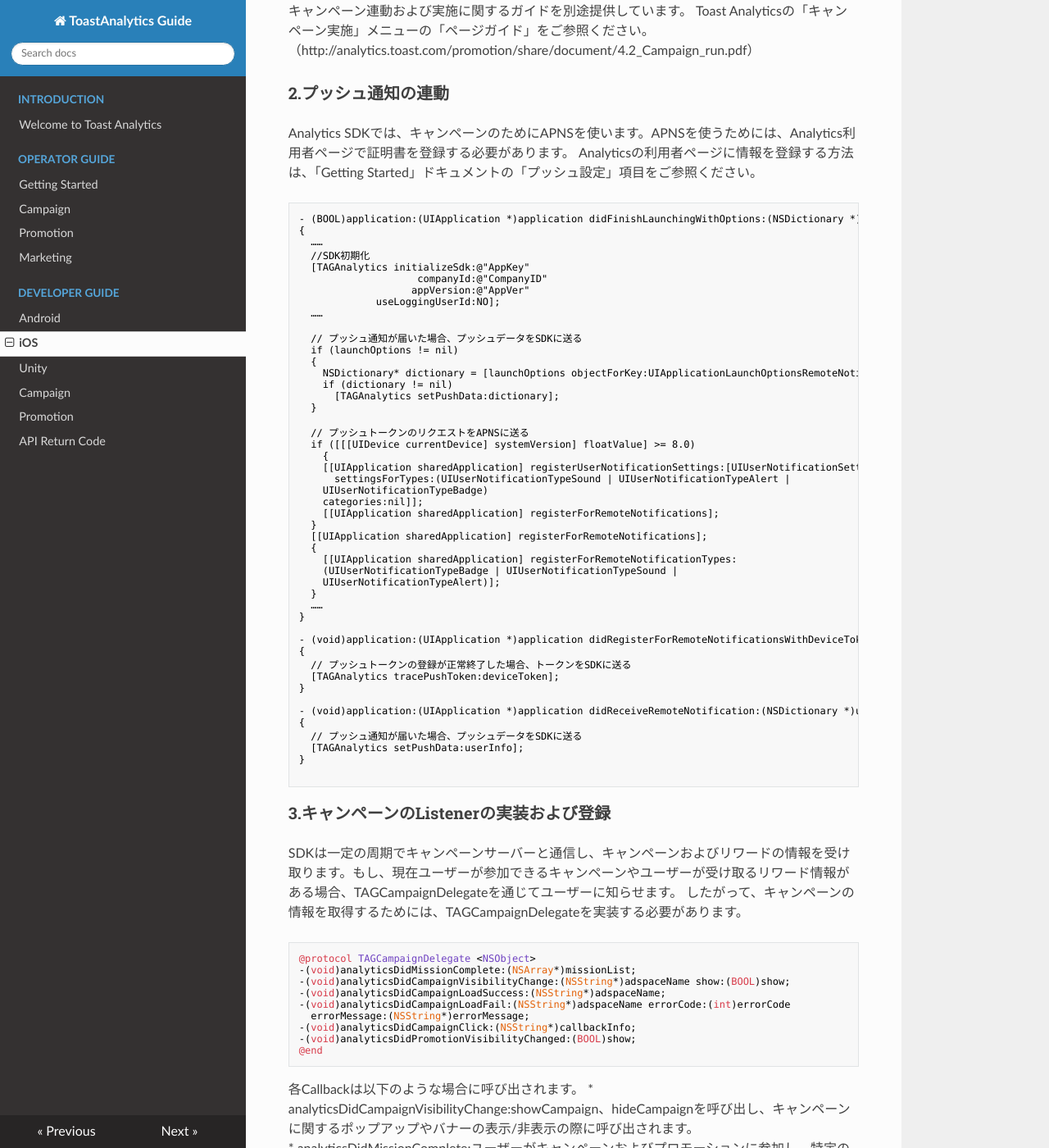
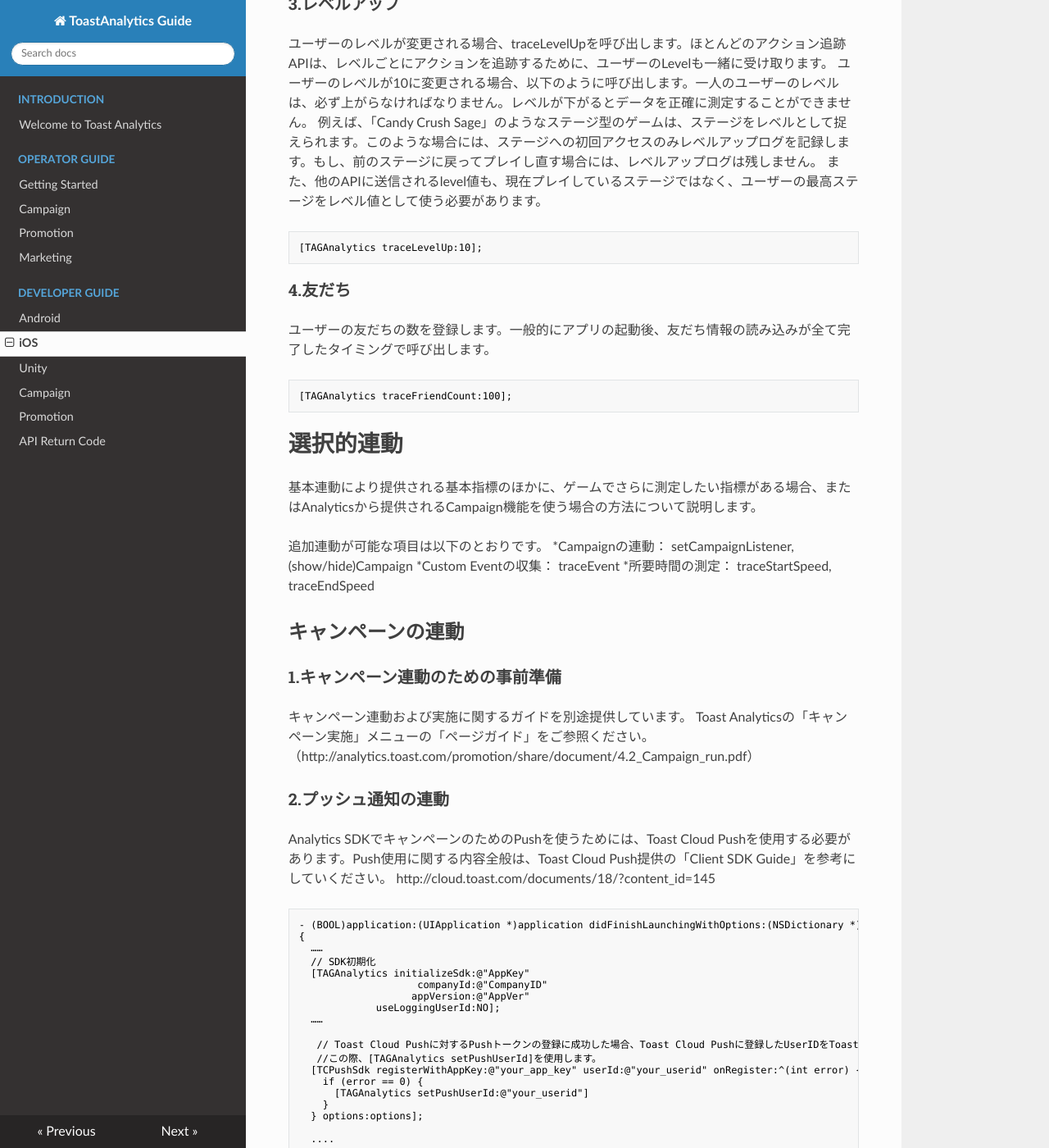
Before and after one commit to ToastAnalytics/ToastAnalytics_JA, an MkDocs documentation site: the page built from docs/Developer/5. iOS Developer Guide.md, in a window 1280 px wide and 1400 px high, scrolled down 5288 px. Shown: the whole window at 82% size. Built offline with MkDocs 1.6.1, drawn with Linux system fonts in a browser that asks for light colours; nearby versions of some CDN libraries; old or Windows-style settings are respelled for this version of MkDocs; some of the changed text lies outside the part shown.

Commit message:
Update 5. iOS Developer Guide.md

````diff
--- a/docs/Developer/5. iOS Developer Guide.md
+++ b/docs/Developer/5. iOS Developer Guide.md
@@ -14,6 +14,55 @@
 ###ライブラリのdependency設定
 ダウンロードしたTAGAnalytics.hファイルをプロジェクトに含め、llibTAGAnalytics.aファイルを「Linked Frameworks and Libraries」に加えます。「AdSuppert.framework」、「libsqlite3.dylib」、「CoreTelephony.framework」も追加します。
 ![ライブラリのリンク](https://raw.githubusercontent.com/ToastAnalytics/ToastAnalytics_JA/master/docs/Developer/images/pg_ios_001.png)
+
+##iOS9 ATSの設定
+iOS9から、ATS（App Transport Security）機能が追加されました。
+アプリからhttp,httpsにアクセスするドメインに対する設定が必要です。
+XCode7以上でビルドする場合にのみ該当します。詳細は、Appleドキュメントを参考にしてください。
+(https://developer.apple.com/library/prerelease/ios/technotes/App-Transport-Security-Technote/)
+
+Toast Analyticsでは、下記2つのドメインにアクセスします。
+- *.toast.com : ログ収集サーバー
+- *.toastoven.net : Campaignで使うイメージサーバー
+
+アプリのInfo.plistファイルに次の内容を追加する必要があります。
+
+```xml
+<key>NSAppTransportSecurity</key>
+<dict>
+	<key>NSExceptionDomains</key>
+	<dict>
+		<key>toastoven.net</key>
+		<dict>
+			<key>NSExceptionRequiresForwardSecrecy</key>
+			<false/>
+			<key>NSExceptionAllowsInsecureHTTPLoads</key>
+			<true/>
+			<key>NSIncludesSubdomains</key>
+			<true/>
+		</dict>
+		<key>toast.com</key>
+		<dict>
+			<key>NSExceptionRequiresForwardSecrecy</key>
+			<false/>
+			<key>NSExceptionAllowsInsecureHTTPLoads</key>
+			<true/>
+			<key>NSIncludesSubdomains</key>
+			<true/>
+		</dict>
+	</dict>
+</dict>
+```
+
+特定ドメインではない全てのドメインへのアクセスを許容するには、上記ではなく下記の内容を追加してください。
+
+```xml
+<key>NSAppTransportSecurity</key>
+<dict>
+    <key>NSAllowsArbitraryLoads</key>
+    <true/>
+</dict>
+```
 
 #必須連動
 基本的な統計データの収集のために、必ず連動しなければならないAPIです。必須連動項目を実装することで、ほとんどのデータを閲覧できます。
@@ -190,55 +239,33 @@ Toast Analyticsの「キャンペーン実施」メニューの「ページガ
 （http://analytics.toast.com/promotion/share/document/4.2_Campaign_run.pdf）
 
 ###2.プッシュ通知の連動
-Analytics SDKでは、キャンペーンのためにAPNSを使います。APNSを使うためには、Analytics利用者ページで証明書を登録する必要があります。
-Analyticsの利用者ページに情報を登録する方法は、「Getting Started」ドキュメントの「プッシュ設定」項目をご参照ください。
-
+Analytics SDKでキャンペーンのためのPushを使うためには、Toast Cloud Pushを使用する必要があります。Push使用に関する内容全般は、Toast Cloud Push提供の「Client SDK Guide」を参考にしていください。
+http://cloud.toast.com/documents/18/?content_id=145
 ```objective-c
 - (BOOL)application:(UIApplication *)application didFinishLaunchingWithOptions:(NSDictionary *)launchOptions
 {
   ……
-  //SDK初期化
+  // SDK初期化
   [TAGAnalytics initializeSdk:@"AppKey"
-      	            companyId:@"CompanyID"
-			       appVersion:@"AppVer"
-		     useLoggingUserId:NO];
+                    companyId:@"CompanyID"
+                   appVersion:@"AppVer"
+             useLoggingUserId:NO];
   ……
 
-  // プッシュ通知が届いた場合、プッシュデータをSDKに送る
-  if (launchOptions != nil)
-  {
-	NSDictionary* dictionary = [launchOptions objectForKey:UIApplicationLaunchOptionsRemoteNotificationKey];
-	if (dictionary != nil)
-	  [TAGAnalytics setPushData:dictionary];
-  }
+   // Toast Cloud Pushに対するPushトークンの登録に成功した場合、Toast Cloud Pushに登録したUserIDをToast Analyticsに送信する必要があります。
+   //この際、[TAGAnalytics setPushUserId]を使用します。
+  [TCPushSdk registerWithAppKey:@"your_app_key" userId:@"your_userid" onRegister:^(int error) {
+    if (error == 0) {
+      [TAGAnalytics setPushUserId:@"your_userid"]
+    }
+  } options:options];
 
-  // プッシュトークンのリクエストをAPNSに送る
-  if ([[[UIDevice currentDevice] systemVersion] floatValue] >= 8.0)
-	{
-	[[UIApplication sharedApplication] registerUserNotificationSettings:[UIUserNotificationSettings
-	  settingsForTypes:(UIUserNotificationTypeSound | UIUserNotificationTypeAlert |
-	UIUserNotificationTypeBadge)
-	categories:nil]];
-	[[UIApplication sharedApplication] registerForRemoteNotifications];
-  }
-  [[UIApplication sharedApplication] registerForRemoteNotifications];
-  {
-	[[UIApplication sharedApplication] registerForRemoteNotificationTypes:
-	(UIUserNotificationTypeBadge | UIUserNotificationTypeSound |
-	UIUserNotificationTypeAlert)];
-  }
-  ……
-}
+  ....
 
-- (void)application:(UIApplication *)application didRegisterForRemoteNotificationsWithDeviceToken:(NSData *) deviceToken
-{
-  // プッシュトークンの登録が正常終了した場合、トークンをSDKに送る
-  [TAGAnalytics tracePushToken:deviceToken];
 }
 
 - (void)application:(UIApplication *)application didReceiveRemoteNotification:(NSDictionary *)userInfo
 {
-  // プッシュ通知が届いた場合、プッシュデータをSDKに送る
   [TAGAnalytics setPushData:userInfo];
 }
 
@@ -247,7 +274,8 @@ Analyticsの利用者ページに情報を登録する方法は、「Getting Sta
 ###3.キャンペーンのListenerの実装および登録
 SDKは一定の周期でキャンペーンサーバーと通信し、キャンペーンおよびリワードの情報を受け取ります。もし、現在ユーザーが参加できるキャンペーンやユーザーが受け取るリワード情報がある場合、TAGCampaignDelegateを通じてユーザーに知らせます。
 したがって、キャンペーンの情報を取得するためには、TAGCampaignDelegateを実装する必要があります。
-```
+
+```objective-c
 @protocol TAGCampaignDelegate <NSObject>
 -(void)analyticsDidMissionComplete:(NSArray*)missionList;
 -(void)analyticsDidCampaignVisibilityChange:(NSString*)adspaceName show:(BOOL)show;
@@ -346,6 +374,7 @@ Adspaceの登録方法は、「キャンペーンテストガイド」をご参
 
 そのほかにも、様々な形でゲームに特化したイベントの追跡に使います。
 traceEventに使用するString Typeパラメータ（event type、event code、param1、param2）は、それぞれ50byteまで使うことができます。それから、eventの下位に作成可能なparam1は300まで、param1の下位に作成可能なparam2は、200まで使うことができます。
+Event Codeは、必ずUniqueである必要があります。Event Typeが異なっても、同じEvent codeの場合、指標がSumされ、紹介されますので、実装時には注意してください。
 詳細は、Toast Analyticsウェブサイトのガイドをご参照ください。（カスタマイズイベントページの右上にある「ページガイド」をクリックすれば、ダウンロードできます）
 
 ##所要時間の測定
@@ -362,6 +391,18 @@ Intro Sceneの読み込み時間を測定したい場合は、以下のように
 - (void) onLoadCompleted() {
   [TAGAnalytics traceEndSpeed:@"INTRO_LOADING"];
 }
+```
+
+##Facebookインストール追跡
+
+Facebook広告を通じたアプリインストールを追跡できます。本機能は、Facebookで提供しているDeep Linking機能を参照します。上記に関する詳細及びテスト方法は、Facebook提供のドキュメント（https://developers.facebook.com/docs/app-ads/deep-linking）を参考にしてください。fetchDeferredAppLink@FBSDKAppLinkUtilityは、Facebook SDKで提供しているAPIです。
+(https://developers.facebook.com/docs/reference/ios/current/class/FBSDKAppLinkUtility/)
+```objective-c
+[FBSDKAppLinkUtility fetchDeferredAppLink:^(NSURL *url, NSError *error) {
+    if (url) {
+        [TAGAnalytics traceFacebookInstall:url.query];
+    }
+}];}
 ```
 
 #SDKの設定
````
Also changed, not shown: other parts of docs/Developer/5. iOS Developer Guide.md (+3 -3 lines).
